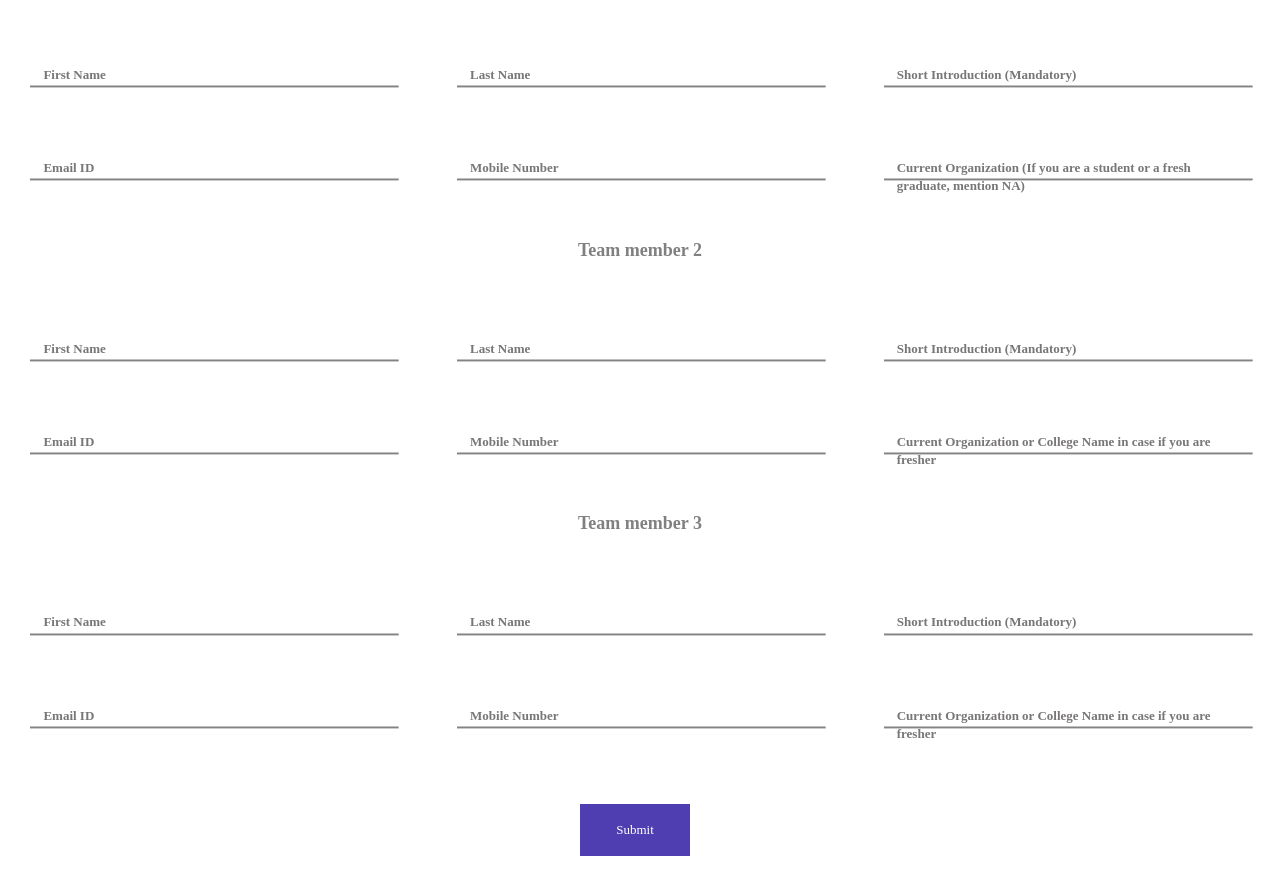
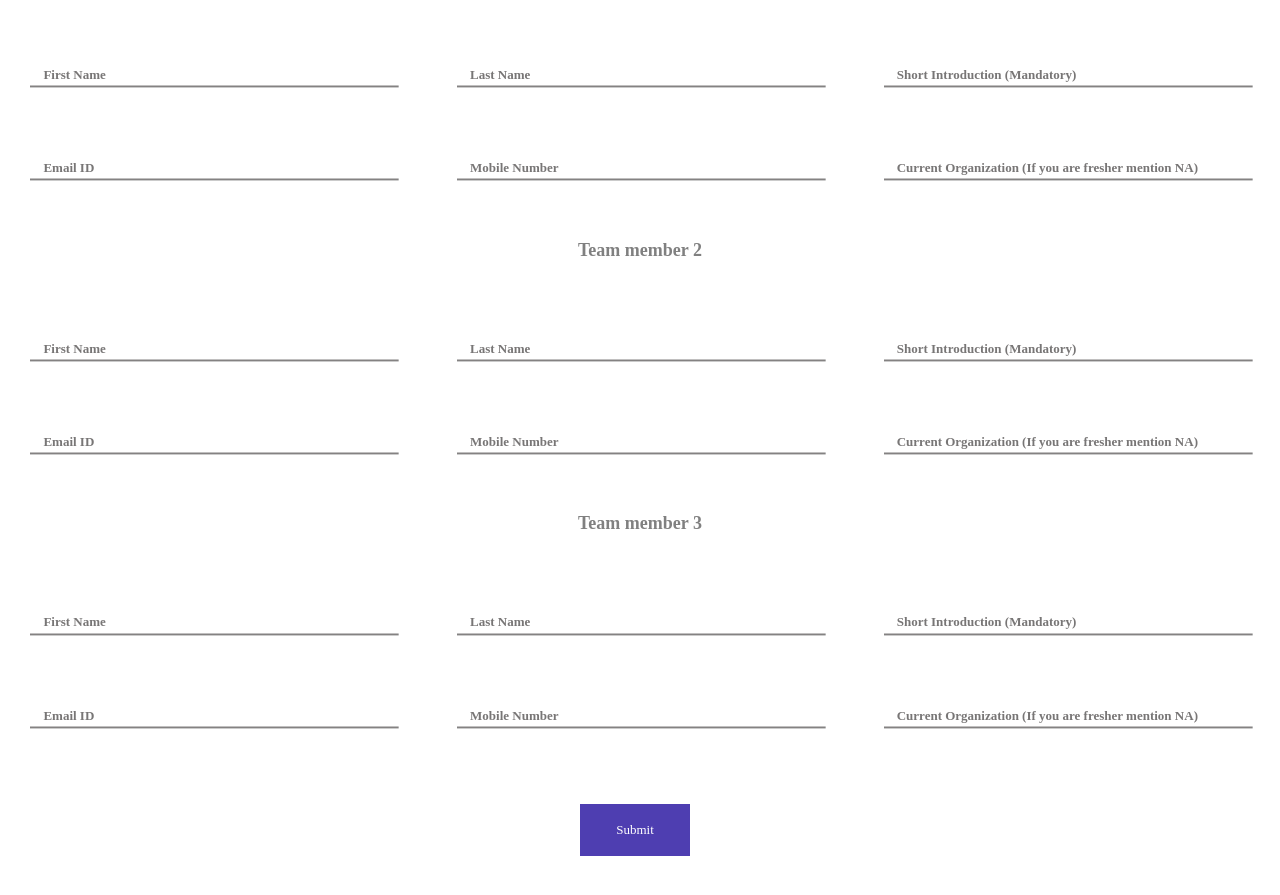
Before and after one commit to mayuu7/AppDynamics, a plain HTML site: page register.html in a window 1280 px wide. Shown: the part 1080-1975 px from the top of the page. Drawn offline with Linux system fonts and the light colour scheme; a web font is replaced by a local one.

Commit message:
fix content in registration page

```diff
--- a/register.html
+++ b/register.html
@@ -408,7 +408,7 @@
                                             <svg class="graphic graphic--madoka" width="100%" height="100%" viewBox="0 0 404 77" preserveAspectRatio="none">
                                                 <path d="m0,0l404,0l0,77l-404,0l0,-77z"></path>
                                             </svg>
-                                            <span class="input__label-content input__label-content--madoka">Current Organization (If you are a student or a fresh graduate, mention NA)</span>
+                                            <span class="input__label-content input__label-content--madoka">Current Organization (If you are fresher mention NA)</span>
                                         </label>
                                     </span>
                                 </div>
@@ -493,7 +493,7 @@
                                             <svg class="graphic graphic--madoka" width="100%" height="100%" viewBox="0 0 404 77" preserveAspectRatio="none">
                                                 <path d="m0,0l404,0l0,77l-404,0l0,-77z"></path>
                                             </svg>
-                                            <span class="input__label-content input__label-content--madoka">Current Organization or College Name in case if you are fresher</span>
+                                            <span class="input__label-content input__label-content--madoka">Current Organization (If you are fresher mention NA)</span>
                                         </label>
                                     </span>
                                 </div>
@@ -578,7 +578,7 @@
                                             <svg class="graphic graphic--madoka" width="100%" height="100%" viewBox="0 0 404 77" preserveAspectRatio="none">
                                                 <path d="m0,0l404,0l0,77l-404,0l0,-77z"></path>
                                             </svg>
-                                            <span class="input__label-content input__label-content--madoka">Current Organization or College Name in case if you are fresher</span>
+                                            <span class="input__label-content input__label-content--madoka">Current Organization (If you are fresher mention NA)</span>
                                         </label>
                                     </span>
                                 </div>
```
